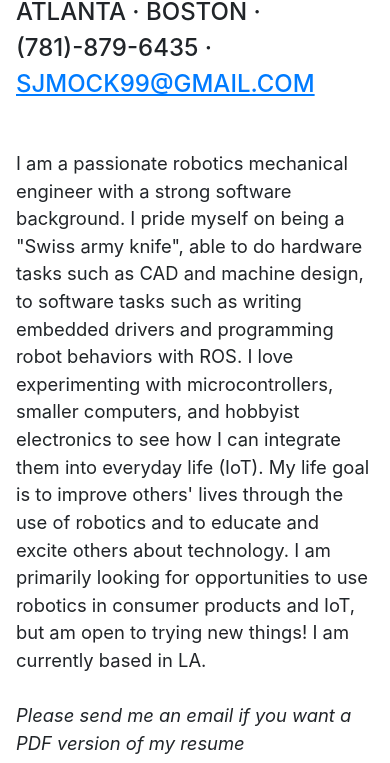
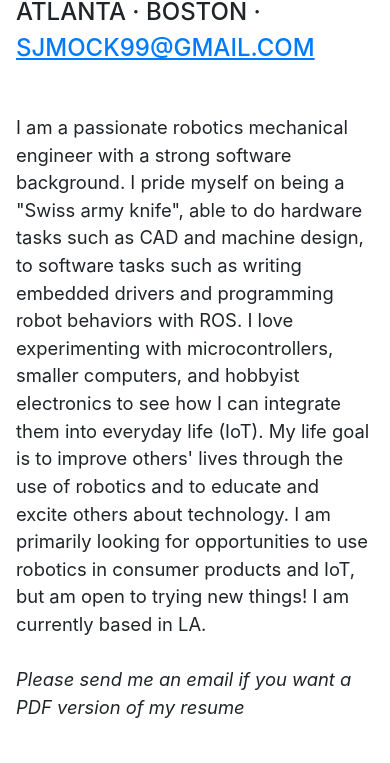
Before and after one commit to sjmock99/sjmock99.github.io, a website with bundled scripts: page index.html in a window 390 px wide. Shown: the part 188-951 px from the top of the page. Built offline with nearby package versions, Linux system fonts and the light colour scheme; files whose address does not match are found by name; a web font is replaced by a local one.

Commit message:
Removing phone number

```diff
--- a/index.html
+++ b/index.html
@@ -80,7 +80,7 @@
         <h1 class="mb-0">Stephen
           <span class="text-primary">Mock</span>
         </h1>
-        <div class="subheading mb-5">Atlanta · Boston · (781)-879-6435 ·
+        <div class="subheading mb-5">Atlanta · Boston ·
           <a href="mailto:sjmock99@gmail.com"> <u> sjmock99@gmail.com </u> </a>
         </div>
         <p class="lead mb-5">
```
